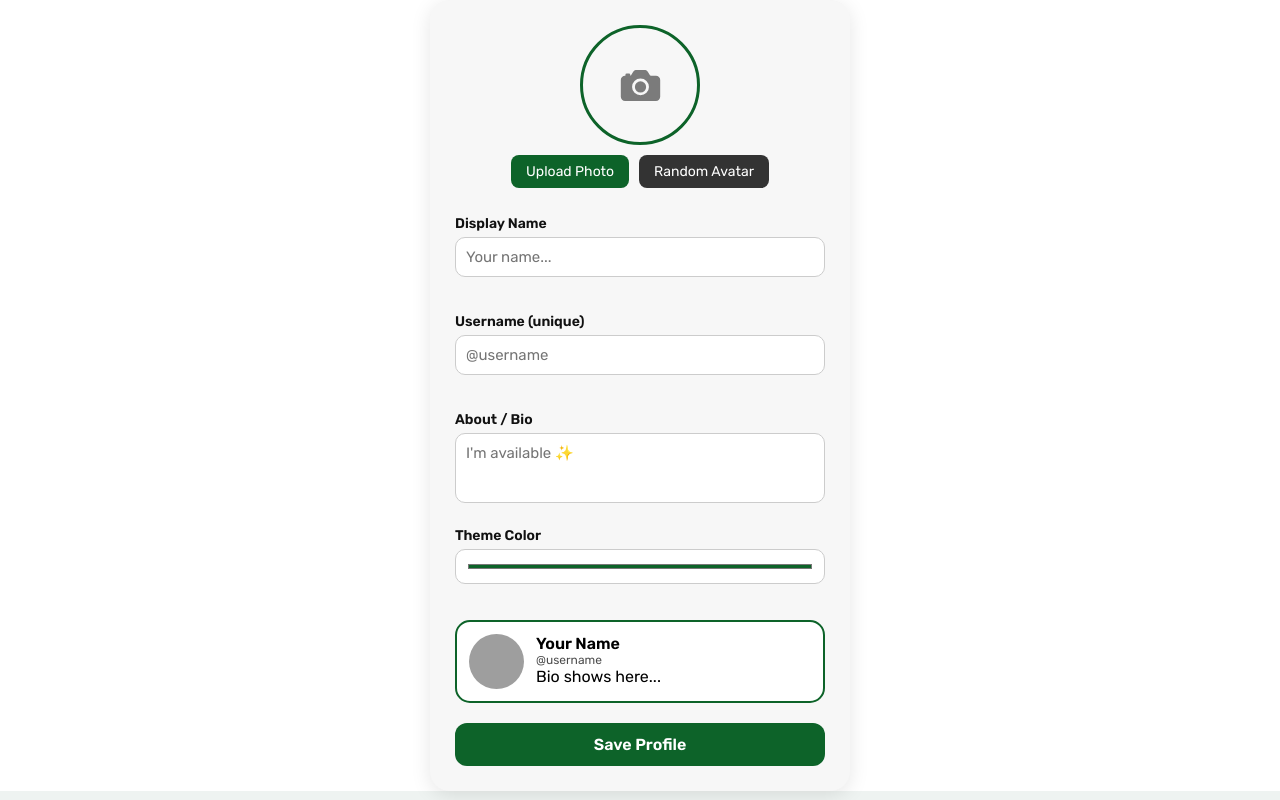
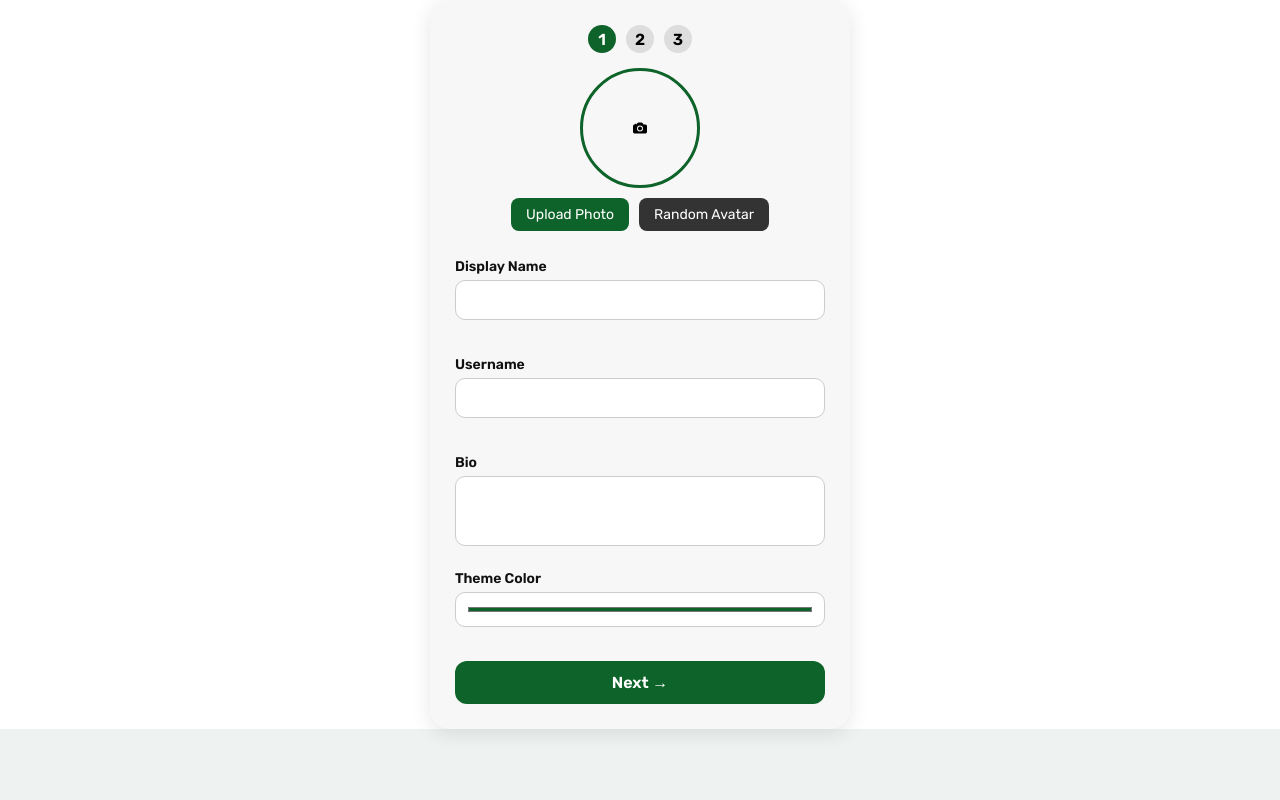
Before and after one commit to Ciscomahlee005codes/kway, a React (Vite) app: page /#/profile-setup in a window 1280 px wide. Built offline with nearby package versions, Linux system fonts and the light colour scheme; grey boxes are pictures that could not be loaded.

Commit message:
Minor Updates

```diff
--- a/src/Components/ProfileSetup/ProfileSetup.css
+++ b/src/Components/ProfileSetup/ProfileSetup.css
@@ -184,3 +184,104 @@ textarea {
   font-size: 14px;
   opacity: 0.7;
 }
+.step-indicator {
+  display: flex;
+  justify-content: center;
+  gap: 10px;
+  margin-bottom: 15px;
+}
+
+.step-indicator span {
+  width: 28px;
+  height: 28px;
+  border-radius: 50%;
+  background: #ddd;
+  display: flex;
+  align-items: center;
+  justify-content: center;
+  font-weight: 600;
+}
+
+.step-indicator .active {
+  background: #0d6329;
+  color: #fff;
+}
+
+.step-title {
+  text-align: center;
+  margin-bottom: 15px;
+}
+
+.mode-picker {
+  display: flex;
+  flex-wrap: wrap;
+  gap: 8px;
+  margin-top: 8px;
+}
+
+.mode-btn {
+  padding: 8px 14px;
+  border-radius: 20px;
+  border: 1.5px solid #ccc;
+  background: #fff;
+  cursor: pointer;
+}
+
+.mode-btn.active {
+  background: #0d6329;
+  color: #fff;
+  border-color: #0d6329;
+}
+.review-card {
+  display: flex;
+  gap: 14px;
+  background: #fff;
+  padding: 14px;
+  border-radius: 16px;
+  margin-bottom: 20px;
+  box-shadow: 0 2px 10px rgba(0,0,0,0.05);
+}
+
+.review-card img {
+  width: 70px;
+  height: 70px;
+  border-radius: 50%;
+}
+
+.review-info h4 {
+  margin: 0;
+  font-size: 17px;
+}
+
+.review-info p {
+  margin: 2px 0;
+  font-size: 13px;
+  opacity: 0.8;
+}
+
+.review-item {
+  font-size: 13px;
+  margin-top: 6px;
+}
+
+.color-dot {
+  display: inline-block;
+  width: 14px;
+  height: 14px;
+  border-radius: 50%;
+  margin-left: 6px;
+}
+
+.review-actions {
+  display: flex;
+  gap: 10px;
+}
+
+.back-btn {
+  flex: 1;
+  padding: 12px;
+  border-radius: 12px;
+  border: 1.5px solid #ccc;
+  background: #fff;
+  cursor: pointer;
+}
--- a/src/Components/ProfileSetup/ProfileSetup.jsx
+++ b/src/Components/ProfileSetup/ProfileSetup.jsx
@@ -1,64 +1,81 @@
 import React, { useState } from "react";
-import { motion } from "framer-motion";
-import { IoCamera } from "react-icons/io5";
+import { motion, AnimatePresence } from "framer-motion";
+import { IoCamera, IoCheckmark } from "react-icons/io5";
 import { useNavigate } from "react-router-dom";
-import { IoCheckmark } from "react-icons/io5";
-
 import "./ProfileSetup.css";
 
+const chatModes = ["Calm 🌿", "Vibes ✨", "Cruise 😎", "Savage 😂", "Focus 🎧"];
+
 const ProfileSetup = () => {
+  const navigate = useNavigate();
+
+  const [step, setStep] = useState(1);
   const [photo, setPhoto] = useState(null);
   const [name, setName] = useState("");
   const [username, setUsername] = useState("");
   const [about, setAbout] = useState("");
+  const [theme, setTheme] = useState("#0d6329");
+
+  const [dob, setDob] = useState("");
+  const [chatMode, setChatMode] = useState("Calm 🌿");
+
   const [showSuccess, setShowSuccess] = useState(false);
-  const navigate = useNavigate();
-  const [theme, setTheme] = useState("#0d6329"); // default green
 
   const handlePhotoChange = (e) => {
     const file = e.target.files[0];
-    if (file) {
-      setPhoto(URL.createObjectURL(file));
-    }
+    if (file) setPhoto(URL.createObjectURL(file));
   };
 
   const generateAvatar = () => {
-    const random = Math.floor(Math.random() * 10);
+    const random = Math.floor(Math.random() * 1000);
     setPhoto(`https://api.dicebear.com/7.x/thumbs/svg?seed=${random}`);
   };
 
-   const handleSubmit = () => {
-  if (!name) return;
-
-  const userData = { photo, name, username, about, theme };
-  console.log("USER DATA:", userData);
-
-  // Show success popup
-  setShowSuccess(true);
-
-  // Redirect to chats after animation
-  setTimeout(() => {
-    navigate("/chat");
-  }, 1600);
+  const handleConfirm = () => {
+    const userData = {
+      photo,
+      name,
+      username,
+      about,
+      theme,
+      dob,
+      chatMode,
     };
 
+    console.log("FINAL USER DATA:", userData);
+
+    setShowSuccess(true);
+    setTimeout(() => navigate("/chat"), 1600);
+  };
 
   return (
     <div className="profile-setup-container">
       <motion.div
         className="profile-card"
-        initial={{ opacity: 0, y: 25 }}
+        initial={{ opacity: 0, y: 30 }}
         animate={{ opacity: 1, y: 0 }}
-        transition={{ duration: 0.4 }}
       >
-        {/* PHOTO SECTION */}
+        {/* STEP INDICATOR */}
+        <div className="step-indicator">
+          {[1, 2, 3].map((s) => (
+            <span key={s} className={step === s ? "active" : ""}>
+              {s}
+            </span>
+          ))}
+        </div>
+
+        <AnimatePresence mode="wait">
+          {/* STEP 1 */}
+          {step === 1 && (
+            <motion.div
+              key="step1"
+              initial={{ x: 40, opacity: 0 }}
+              animate={{ x: 0, opacity: 1 }}
+              exit={{ x: -40, opacity: 0 }}
+            >
               <div className="photo-area">
                 <div className="photo-circle" style={{ borderColor: theme }}>
-            {photo ? (
-              <img src={photo} alt="profile" />
-            ) : (
-              <IoCamera className="camera-icon" />
-            )}
+                  {photo ? <img src={photo} alt="" /> : <IoCamera />}
                 </div>
 
                 <label className="upload-btn">
@@ -71,37 +88,21 @@ const ProfileSetup = () => {
                 </button>
               </div>
 
-        {/* INPUTS */}
               <div className="input-group">
                 <label>Display Name</label>
-          <input
-            type="text"
-            placeholder="Your name..."
-            value={name}
-            onChange={(e) => setName(e.target.value)}
-          />
+                <input value={name} onChange={(e) => setName(e.target.value)} />
               </div>
 
               <div className="input-group">
-          <label>Username (unique)</label>
-          <input
-            type="text"
-            placeholder="@username"
-            value={username}
-            onChange={(e) => setUsername(e.target.value)}
-          />
+                <label>Username</label>
+                <input value={username} onChange={(e) => setUsername(e.target.value)} />
               </div>
 
               <div className="input-group">
-          <label>About / Bio</label>
-          <textarea
-            placeholder="I'm available ✨"
-            value={about}
-            onChange={(e) => setAbout(e.target.value)}
-          ></textarea>
+                <label>Bio</label>
+                <textarea value={about} onChange={(e) => setAbout(e.target.value)} />
               </div>
 
-        {/* THEME PICKER */}
               <div className="input-group">
                 <label>Theme Color</label>
                 <input
@@ -112,55 +113,115 @@ const ProfileSetup = () => {
                 />
               </div>
 
-        {/* LIVE PREVIEW */}
-        <div className="preview-card" style={{ borderColor: theme }}>
-          <img
-            src={
-              photo ||
-              "https://api.dicebear.com/7.x/thumbs/svg?seed=default"
-            }
-            alt=""
-          />
-          <div>
-            <h4>{name || "Your Name"}</h4>
-            <p className="username">@{username || "username"}</p>
-            <p>{about || "Bio shows here..."}</p>
+              <button
+                className="save-btn"
+                style={{ backgroundColor: theme }}
+                onClick={() => setStep(2)}
+              >
+                Next →
+              </button>
+            </motion.div>
+          )}
+
+          {/* STEP 2 */}
+          {step === 2 && (
+            <motion.div
+              key="step2"
+              initial={{ x: 40, opacity: 0 }}
+              animate={{ x: 0, opacity: 1 }}
+              exit={{ x: -40, opacity: 0 }}
+            >
+              <h3 className="step-title">Make it Personal ✨</h3>
+
+              <div className="input-group">
+                <label>Date of Birth 🎂</label>
+                <input type="date" value={dob} onChange={(e) => setDob(e.target.value)} />
+                <small>We’ll celebrate you on your birthday 🎉</small>
+              </div>
+
+              <div className="input-group">
+                <label>Chat Mood</label>
+                <div className="mode-picker">
+                  {chatModes.map((mode) => (
+                    <button
+                      key={mode}
+                      className={`mode-btn ${chatMode === mode ? "active" : ""}`}
+                      onClick={() => setChatMode(mode)}
+                    >
+                      {mode}
+                    </button>
+                  ))}
                 </div>
               </div>
 
-        {/* SAVE BUTTON */}
-        <button className="save-btn" style={{ backgroundColor: theme }} onClick={handleSubmit}>
-          Save Profile
+              <button
+                className="save-btn"
+                style={{ backgroundColor: theme }}
+                onClick={() => setStep(3)}
+              >
+                Review Profile →
               </button>
             </motion.div>
+          )}
 
-      {showSuccess && (
+          {/* STEP 3 – REVIEW */}
+          {step === 3 && (
             <motion.div
-    className="success-overlay"
-    initial={{ opacity: 0 }}
-    animate={{ opacity: 1 }}
+              key="step3"
+              initial={{ x: 40, opacity: 0 }}
+              animate={{ x: 0, opacity: 1 }}
+              exit={{ x: -40, opacity: 0 }}
             >
-    <motion.div
-      className="success-modal"
-      initial={{ scale: 0.6, opacity: 0 }}
-      animate={{ scale: 1, opacity: 1 }}
-      transition={{ type: "spring", stiffness: 260, damping: 18 }}
+              <h3 className="step-title">Review Your Profile 👀</h3>
+
+              <div className="review-card">
+                <img
+                  src={photo || "https://api.dicebear.com/7.x/thumbs/svg?seed=default"}
+                  alt=""
+                />
+                <div className="review-info">
+                  <h4>{name}</h4>
+                  <p className="username">@{username}</p>
+                  <p>{about}</p>
+                  <p><strong>Birthday:</strong> {dob}</p>
+                  <p><strong>Chat Mode:</strong> {chatMode}</p>
+                  <div className="theme-preview">
+                    <strong>Theme:</strong>
+                    <span className="color-dot" style={{ backgroundColor: theme }} />
+                  </div>
+                </div>
+              </div>
+
+              <div className="review-actions">
+                <button className="back-btn" onClick={() => setStep(2)}>
+                  ← Back
+                </button>
+
+                <button
+                  className="save-btn"
+                  style={{ backgroundColor: theme }}
+                  onClick={handleConfirm}
                 >
-      <motion.div
-        className="check-circle"
-        initial={{ scale: 0 }}
-        animate={{ scale: 1 }}
-        transition={{ delay: 0.2 }}
-      >
-        <IoCheckmark />
+                  Confirm & Continue 🚀
+                </button>
+              </div>
+            </motion.div>
+          )}
+        </AnimatePresence>
       </motion.div>
 
+      {/* SUCCESS MODAL */}
+      {showSuccess && (
+        <motion.div className="success-overlay" initial={{ opacity: 0 }} animate={{ opacity: 1 }}>
+          <motion.div className="success-modal" initial={{ scale: 0.6 }} animate={{ scale: 1 }}>
+            <div className="check-circle">
+              <IoCheckmark />
+            </div>
             <h3>Profile Ready!</h3>
             <p>Taking you to chats…</p>
           </motion.div>
         </motion.div>
       )}
-
     </div>
   );
 };
```
Lines whose indentation alone changed are shown as unchanged.
